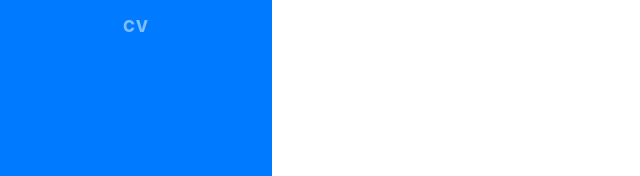
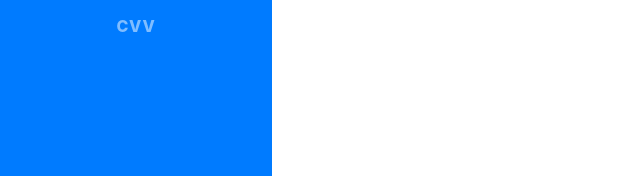
Before and after one commit to sambannister/sambannister.github.io, a website with bundled scripts: page index.html in a window 1280 px wide. Shown: the part 549-725 px from the top of the page, 0-640 px from the left. Built offline with nearby package versions, Linux system fonts and the light colour scheme; a web font is replaced by a local one.

Commit message:
Update index.html

```diff
--- a/index.html
+++ b/index.html
@@ -53,7 +53,7 @@
             <a class="nav-link js-scroll-trigger" href="#interests">Interests</a>
           </li>
           <li class="nav-item">
-            <a class="nav-link js-scroll-trigger" href="SamCV.pdf" target="new">CV</a>
+            <a class="nav-link js-scroll-trigger" href="SamCV.pdf" target="new">CVV</a>
           </li>
         </ul>
       </div>
```
